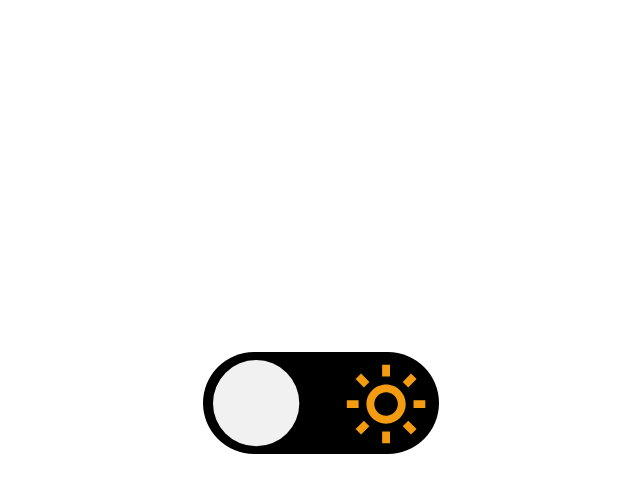
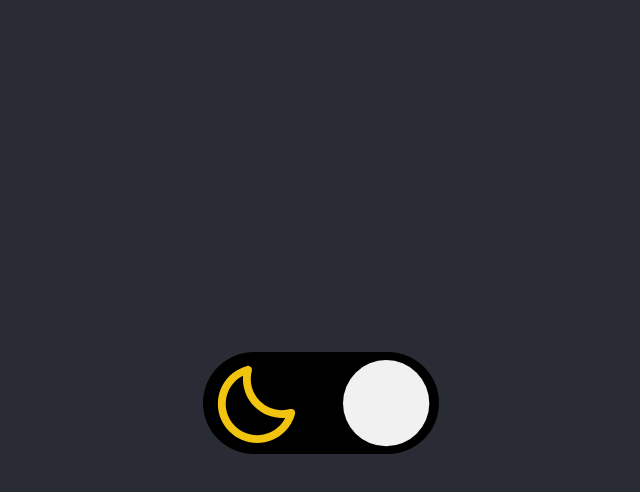
Before and after one commit to Leanddo/Light-dark-theme, a plain HTML site: page index.html in a window 1280 px wide. Both pictures are taken after a click on the label 640 px from the left and 403 px from the top of the page. Shown: the whole page, without its empty margins (319-959 px from the left). Drawn offline with Linux system fonts and the light colour scheme.

Commit message:
Finished project

```diff
--- a/index.html
+++ b/index.html
@@ -7,8 +7,7 @@
     <title>Theme Switcher</title>
   </head>
   <body>
-    <div class="background"></div>
-    <input id="switch-input" type="checkbox" />
+    <input id="switch-input" type="checkbox" onclick="check()"/>
     <label id="switcher" for="switch-input">
         <svg id="circle" width="87" height="87" viewBox="0 0 87 87" fill="none" xmlns="http://www.w3.org/2000/svg">
             <circle cx="43.1538" cy="43.1538" r="43.1538" fill="#F1F1F1"/>
@@ -20,5 +19,6 @@
             <path d="M82.2187 52.0996C79.5602 52.8057 76.8212 53.1631 74.0705 53.1628C65.6947 53.1628 57.8289 49.9066 51.9208 43.9984C48.0411 40.0963 45.2518 35.2455 43.8311 29.9295C42.4104 24.6134 42.4078 19.0179 43.8236 13.7005C44.0004 13.0357 43.9993 12.3361 43.8203 11.6718C43.6414 11.0075 43.2909 10.402 42.804 9.91594C42.3172 9.42989 41.7111 9.0804 41.0465 8.90255C40.382 8.72469 39.6823 8.72471 39.0178 8.9026C32.361 10.6766 26.2876 14.1698 21.4071 19.032C6.11495 34.3241 6.11495 59.2161 21.4071 74.5161C25.0419 78.1712 29.3656 81.0691 34.1278 83.0421C38.8901 85.0152 43.9963 86.0242 49.1511 86.0107C54.3045 86.0251 59.4096 85.017 64.1706 83.0445C68.9316 81.0721 73.2539 78.1747 76.8873 74.52C81.7531 69.6385 85.248 63.562 87.0206 56.9014C87.1966 56.2369 87.1952 55.5378 87.0163 54.874C86.8375 54.2101 86.4875 53.6049 86.0014 53.1188C85.5153 52.6327 84.91 52.2827 84.2462 52.1038C83.5824 51.925 82.8833 51.9235 82.2187 52.0996ZM71.3439 68.9728C68.4368 71.8958 64.9789 74.2133 61.1701 75.7911C57.3614 77.3688 53.2776 78.1756 49.155 78.1645C45.0311 78.1748 40.946 77.3674 37.136 75.789C33.326 74.2106 29.8668 71.8925 26.9583 68.9688C14.7261 56.7328 14.7261 36.8192 26.9583 24.5831C29.3219 22.2221 32.0508 20.2576 35.0398 18.7652C34.6023 24.4108 35.3888 30.0842 37.3455 35.3978C39.3022 40.7115 42.3831 45.54 46.3775 49.5535C50.3822 53.5605 55.2093 56.6498 60.5252 58.6081C65.841 60.5663 71.5187 61.3466 77.1658 60.8951C75.6653 63.8791 73.7002 66.6056 71.3439 68.9728Z" fill="#F1C40F"/>
         </svg>
     </label>
+    <script src="script.js"></script>
   </body>
 </html>
--- /dev/null
+++ b/script.js
@@ -0,0 +1,14 @@
+function check() {
+  let switchinp = document.getElementById("switch-input").checked;
+
+  if (switchinp == true) {
+    document.getElementById("circle").style.left = "140px";
+    document.querySelector("body").style.backgroundColor = "#292C35";
+  } else {
+    document.getElementById("circle").style.left = "10px";
+    document.querySelector("body").style.backgroundColor = "#ffffff";
+  }
+
+  switchinp = !switchinp;
+}
+check();
--- a/style.css
+++ b/style.css
@@ -52,14 +52,3 @@ input {
   top: 5px;
   left: 5px;
 }
-
-#switcher:checked{
-
-  #circle{
-    transform: translateX(25px);
-  }
-  body{
-    background-color: #000;
-  }
-
-}
```
